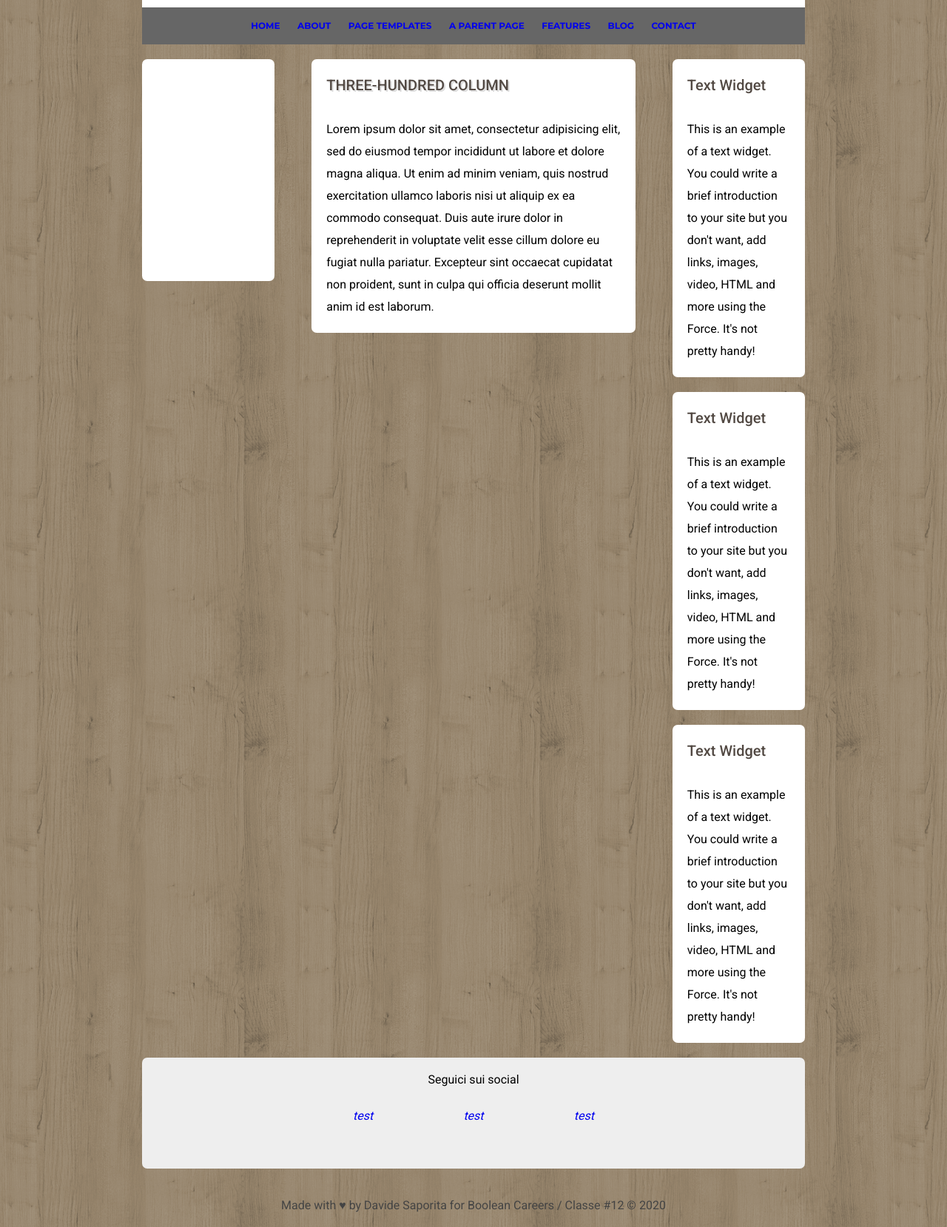
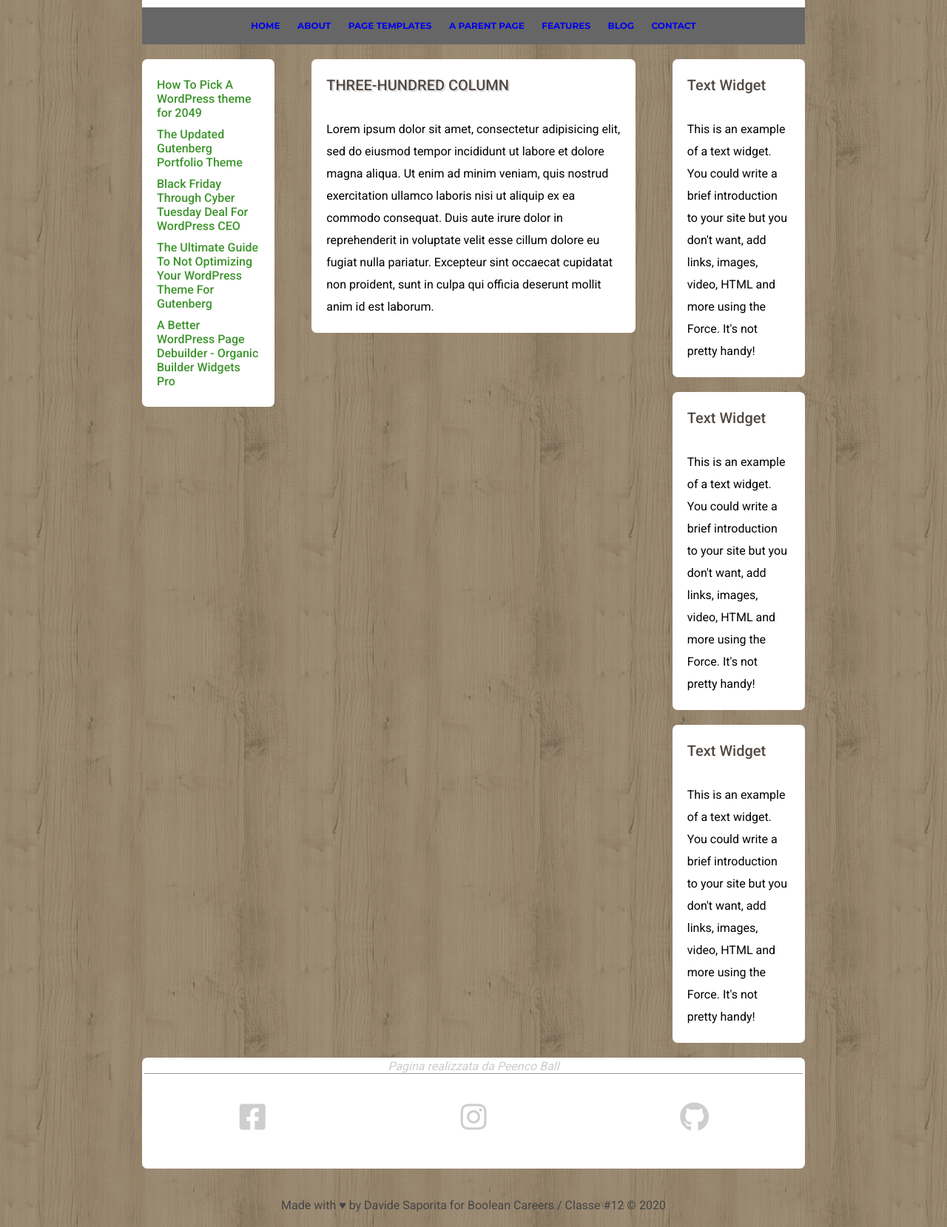
Before and after one commit to davidesaporita/htmlcss-struttura-wp, a plain HTML site: page index.html in a window 1280 px wide. Shown: the part 330-1989 px from the top of the page at 74% size. Drawn offline with Linux system fonts and the light colour scheme.

Commit message:
Add Footer + Update Semantic Elements
Footer | Integrazione icone fontawesome, ottimizzazione testo footer, fix contenitore colonne

HTML Semantics | Ristrutturazione elementi semantici html (CSS parzialmente fixato)

```diff
--- a/css/style.css
+++ b/css/style.css
@@ -75,7 +75,6 @@ a:visited {
 
 #nav-menu > ul {
   padding: 0;
-  list-style: none;
   line-height: 50px;
   font-size: 12px;
   font-weight: 700;
@@ -128,26 +127,43 @@ footer {
 
 /* Main - Sidebar */
 
-.sidebar > div {
-  background: #fff;
+.sidebar a {
+  font-weight: 500;
+  color: #3D942D;
+}
+
+.sidebar > aside > div {
   padding: 10px;
-  background-color: white;
+}
+
+.sidebar aside > div > ul {
+  list-style: none;
+  padding: 0;
+}
+
+.sidebar aside > div > ul > li {
+  padding: 5px 0;
+  text-transform: capitalize;
+}
+
+.sidebar aside > div > ul > li:first-of-type {
+  text-transform: none;
 }
 
 /* Main - Content */
 
-article,
+.content > article,
 .widgets {
   line-height: 30px;
 }
 
-.content > div {
+.content > article > div {
   padding: 10px;
 }
 
-.sidebar > div,
-.content > div,
-.widgets > div {
+.sidebar > aside > div,
+.content > article > div,
+.widgets > aside > div {
   min-height: 300px;
   padding: 20px;
   margin-bottom: 20px;
@@ -157,18 +173,21 @@ article,
 /* Footer */
 
 .footer {
-  width: 100%;
   height: 150px;
-  background-color: #eee;
+  background-color: #fff;
   margin-bottom: 20px;
 }
 
 #footer-text {
-  padding: 20px 0 30px 0;
+  padding-top: 2px;
+  border-bottom: 1px solid #999;
+  margin-right: 3px;
+  margin-left: 3px;
+  color: #ccc;
 }
 
 #socials {
-  width: 50%;
+  width: 100%;
   margin: auto;
   padding: 0;
   list-style: none;
@@ -179,6 +198,12 @@ article,
   width: calc(100%/3);
 }
 
+#socials > li > a {
+  font-size: 40px;
+  color: #cecece;
+  line-height: 120px;
+}
+
 .bottom {
   padding: 20px;
   color: #444;
--- a/index.html
+++ b/index.html
@@ -4,6 +4,7 @@
     <meta charset="utf-8">
     <title>Natural Lite - Just Another Boolean Site</title>
     <link href="https://fonts.googleapis.com/css?family=Montserrat:400,700|Roboto:400,500&display=swap" rel="stylesheet">
+    <link href="https://cdnjs.cloudflare.com/ajax/libs/font-awesome/5.12.1/css/all.min.css" rel="stylesheet">
     <link rel="stylesheet" href="css/style.css">
   </head>
   <body>
@@ -32,11 +33,23 @@
       <!-- Sezione centrale (layout 3 colonne) -->
       <main id="container" class="clearfix">
         <!-- Colonna 1: Sidebar -->
-        <aside class="col sidebar">
-          <div></div>
+        <div class="col sidebar">
+          <aside>
+            <div>
+              <ul>
+                <li><a href="#">How To Pick A WordPress theme for 2049</a></li>
+                <li><a href="#">the updated gutenberg portfolio theme</a></li>
+                <li><a href="#">black friday through cyber tuesday deal for wordPress CEO</a></li>
+                <li><a href="#">the ultimate guide to not optimizing your wordPress theme for gutenberg</a></li>
+                <li><a href="#">a better wordPress page debuilder - organic builder widgets pro</a></li>
+              </ul>
+            </div>
           </aside>
+        </div>
+
         <!-- Colonna 2: Main content -->
-        <article class="col content">
+        <div class="col content">
+          <article>
             <div>
               <header>
                 <h3>THREE-HUNDRED COLUMN</h3>
@@ -47,8 +60,10 @@
               <footer></footer>
             </div>
           </article>
+        </div>
         <!-- Colonna 3: Widgets -->
-        <section class="col widgets">
+        <div class="col widgets">
+          <aside>
             <div>
               <h4>Text Widget</h4>
               <p>This is an example of a text widget. You could write a brief introduction to your site but you don't want, add links, images, video, HTML and more using the Force. It's not pretty handy!</p>
@@ -61,28 +76,29 @@
               <h4>Text Widget</h4>
               <p>This is an example of a text widget. You could write a brief introduction to your site but you don't want, add links, images, video, HTML and more using the Force. It's not pretty handy!</p>
             </div>
-        </section>
+          <aside>
+        </div>
 
       </main>
       <!-- Sezione Footer -->
       <footer class="footer">
         <div id="footer-text" class="center">
-          <span>Seguici sui social</span>
+          <i>Pagina realizzata da Peenco Ball</i>
         </div>
         <ul id="socials" class="clearfix center">
           <li>
             <a href="#">
-              <i>test</i>
+              <i class="fab fa-facebook-square"></i>
             </a>
           </li>
           <li>
             <a href="#">
-              <i>test</i>
+              <i class="fab fa-instagram"></i>
             </a>
           </li>
           <li>
             <a href="#">
-              <i>test</i>
+              <i class="fab fa-github"></i>
             </a>
           </li>
         </ul>
```
Lines whose indentation alone changed are shown as unchanged.
